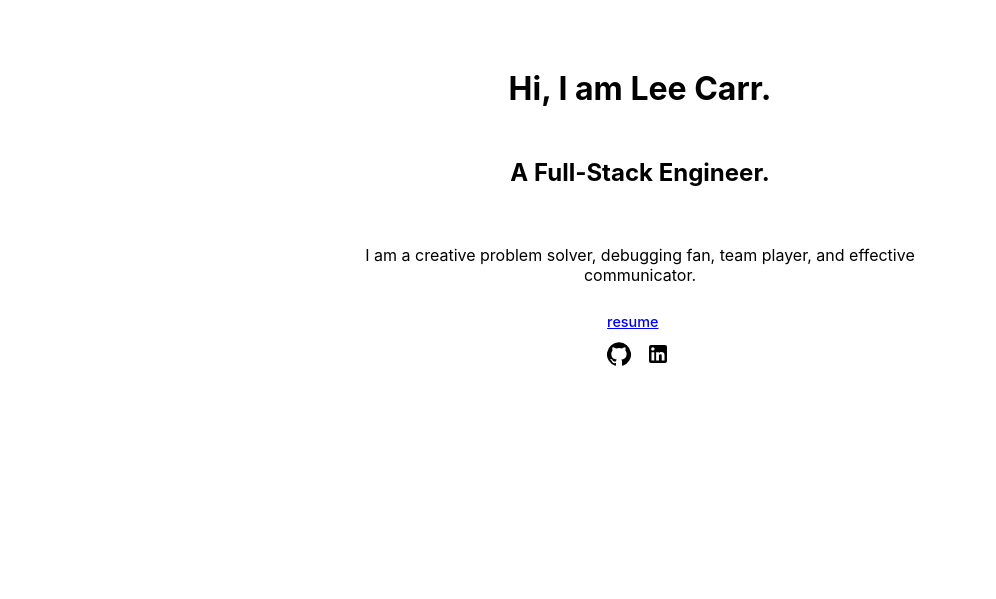
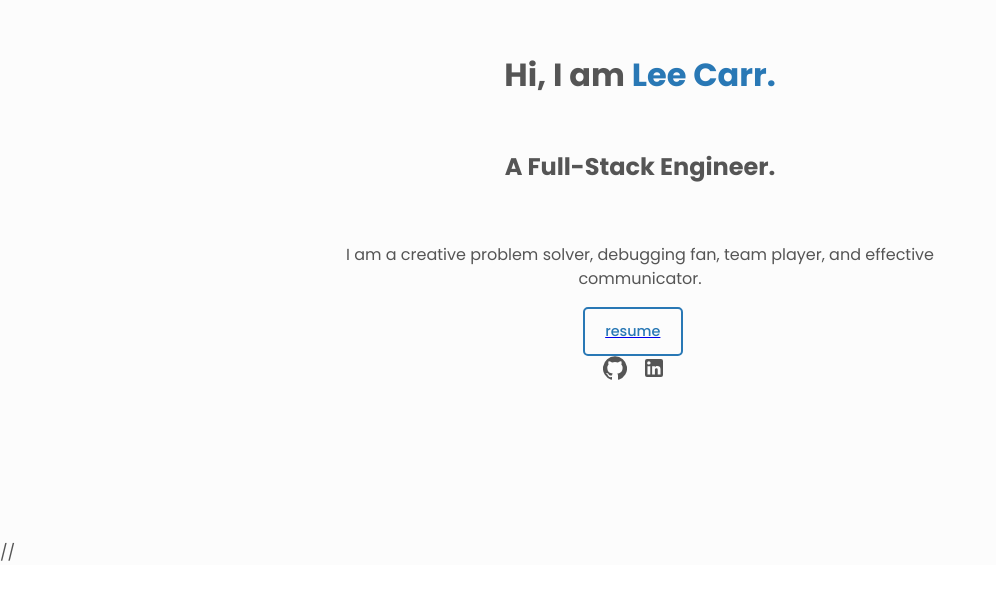
Before and after one commit to Lee6413/Portfolio, a React (Create React App) app: page / in a window 1280 px wide. Shown: the part 171-770 px from the top of the page, without its empty margins (0-996 px from the left). Built offline with nearby package versions, Linux system fonts and the light colour scheme.

Commit message:
light/dark theme working. working on NavBar

```diff
--- a/public/index.html
+++ b/public/index.html
@@ -24,7 +24,8 @@
       work correctly both with client-side routing and a non-root public URL.
       Learn how to configure a non-root public URL by running `npm run build`.
     -->
-    <title>React App</title>
+    <link href="https://fonts.googleapis.com/css2?family=Poppins:wght@400;500;700&display=swap" rel="stylesheet">
+    <title>Lee Carr</title>
   </head>
   <body>
     <noscript>You need to enable JavaScript to run this app.</noscript>
--- a/src/App.css
+++ b/src/App.css
@@ -1,3 +1,9 @@
+main {
+  max-width: 1100px;
+  width: 95%;
+  margin: 0 auto;
+}
+
 .center {
   display: flex;
   align-items: center;
--- a/src/App.js
+++ b/src/App.js
@@ -4,10 +4,10 @@ import Info from './components/Info/info';
 import './App.css';
 
 const App = () => {
-  // const [{ themeName }] = useContext(ThemeContext)
+  const [{ themeName }] = useContext(ThemeContext)
 
   return (
-    // <div id='top' className={`${themeName} app`}>
+    <div id='top' className={`${themeName} app`}>
 
       <main>
         <Info />
```
Also changed, not shown: src/index.js (+5 -4 lines).
